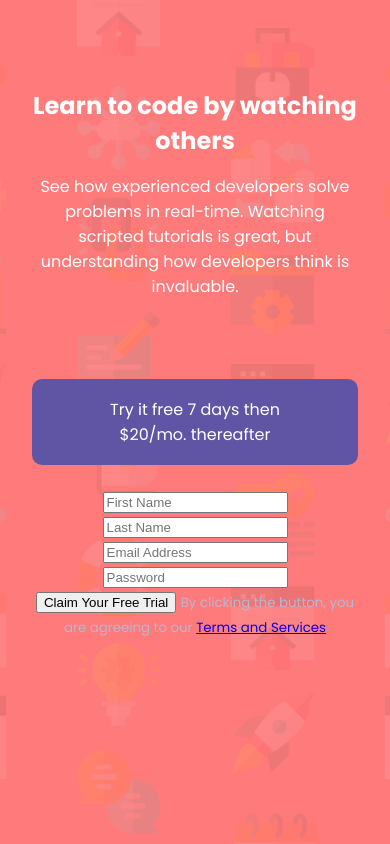
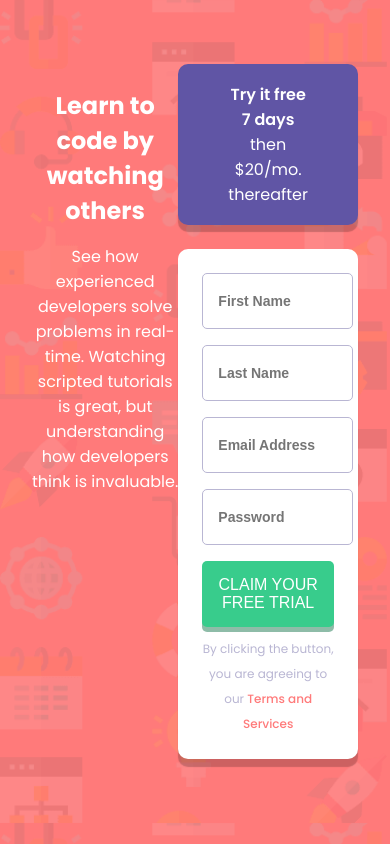
Before and after one commit to dinahbrito/intro-component, a plain HTML site: page index.html in a window 390 px wide. Drawn offline with Linux system fonts and the light colour scheme.

Commit message:
finished mobile styling started desktop styling

```diff
--- a/index.html
+++ b/index.html
@@ -20,7 +20,7 @@
         </div>
         <div class="right">
             <div class="offer">
-                <p><span>Try it free 7 days</span> then $20/mo. thereafter</p>
+                <p><span class="try">Try it free 7 days</span> then $20/mo. thereafter</p>
             </div>
             <form>
                 <input type="text" id="firstname" name="firstname" placeholder="First Name">
--- a/styles.css
+++ b/styles.css
@@ -9,7 +9,6 @@ body {
     background-image: url(images/bg-intro-mobile.png);
     background-size: cover;
     height: 100%;
-    overflow: hidden;
     font-weight: 400;
 }
 h1 {
@@ -37,6 +36,7 @@ main {
     padding: 2px;
     background-color: hsl(248, 32%, 49%);
     border-radius: 10px;
+    box-shadow: 0px 7px 1px rgba(0, 0, 0, 0.2);
 }
 
 .offer p {
@@ -45,11 +45,63 @@ main {
     margin-right: 3rem;
 }
 
+.try {
+    font-weight: 600;
+}
+
 form {
     margin-top: 1.5rem;
-    background-color: ;
+    background-color: #fff;
+    padding: 1.5rem;
+    border-radius: 10px;
+    margin-bottom: 4rem;
+    box-shadow:  0px 8px 1px rgba(0, 0, 0, 0.2);
+}
+
+input {
+    width: 90%;
+    height: 1.5rem;
+    padding: 15px;
+    border-radius: 5px;
+    border: 1px solid hsl(246, 25%, 77%);
+    margin-bottom: 1rem;
+    font-size: 14px;
+    font-weight: 600;
+}
+
+button {
+    color: #fff;
+    background-color: hsl(154, 59%, 51%);
+    border-radius: 5px;
+    border: none;
+    padding: 15px;
+    width: 100%;
+    text-transform: uppercase;
+    font-weight: 400;
+    font-size: 16px;
+    margin-bottom: .5rem;
+    box-shadow: 0px 5px .5px rgba(31, 122, 83, .50);
 }
 
 small {
     color: hsl(246, 25%, 77%);
+    font-size: 12px;
+    text-align: center;
 }
+
+.legal {
+    text-decoration: none;
+    color: hsl(0, 100%, 74%);
+    font-weight: 500;
+}
+
+@media (min-width: 376px) and (max-width: 1440px) {
+    body {
+        background-image: url(images/bg-intro-desktop.png);
+
+    }
+    main {
+        display: grid;
+        grid-template-columns: 1fr 1fr;
+    }
+}
```
